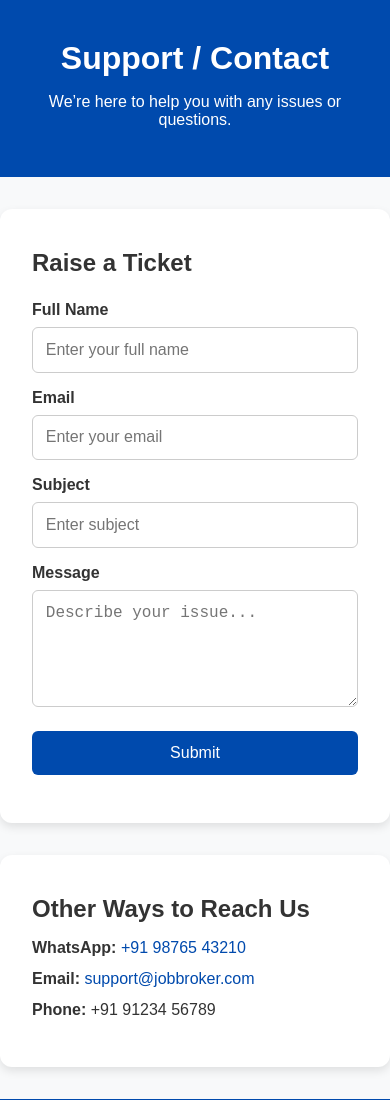
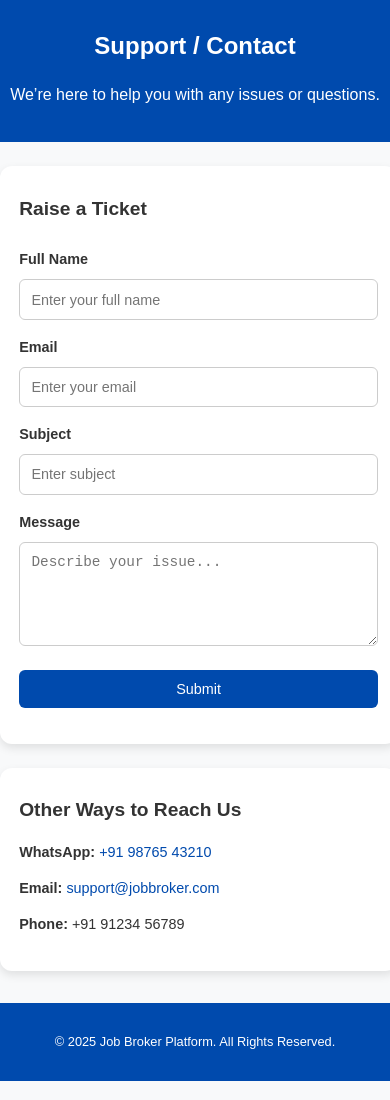
Before and after one commit to APS-IITM/jobbroker, a plain HTML site: page support.html in a window 390 px wide. Shown: the top 1100 px of the page. Drawn offline with Linux system fonts and the light colour scheme; files whose address does not match are found by name.

Commit message:
Enhance support.css with responsive design
Added responsive design styles for tablets and mobile phones.

```diff
--- a/SupportContact/support.css
+++ b/SupportContact/support.css
@@ -1,8 +1,10 @@
+/* Base styles */
 body {
     font-family: "Poppins", sans-serif;
     margin: 0;
     background: #f8f9fa;
     color: #333;
+    line-height: 1.6;
 }
 
 header {
@@ -18,6 +20,7 @@ h1, h2 {
 
 .contact-form, .contact-details {
     background: white;
+    width: 90%;
     max-width: 600px;
     margin: 2rem auto;
     padding: 2rem;
@@ -41,6 +44,8 @@ input, textarea {
     border: 1px solid #ccc;
     border-radius: 6px;
     font-size: 1rem;
+    width: 100%;
+    box-sizing: border-box;
 }
 
 button {
@@ -52,6 +57,7 @@ button {
     border-radius: 6px;
     font-size: 1rem;
     cursor: pointer;
+    transition: 0.3s;
 }
 
     button:hover {
@@ -72,6 +78,7 @@ button {
 
 .contact-details li {
     margin: 0.8rem 0;
+    font-size: 1rem;
 }
 
 .contact-details a {
@@ -85,4 +92,71 @@ footer {
     background: #004aad;
     color: white;
     margin-top: 2rem;
+    font-size: 0.9rem;
 }
+
+/* ======== Responsive Design ======== */
+
+/* For tablets (?768px) */
+@media (max-width: 768px) {
+    header {
+        padding: 1.5rem 1rem;
+    }
+
+    h1 {
+        font-size: 1.8rem;
+    }
+
+    .contact-form, .contact-details {
+        width: 95%;
+        padding: 1.5rem;
+    }
+
+    button {
+        font-size: 0.95rem;
+        padding: 0.7rem;
+    }
+}
+
+/* For mobile phones (?480px) */
+@media (max-width: 480px) {
+    header {
+        padding: 1.2rem 0.5rem;
+    }
+
+    h1 {
+        font-size: 1.5rem;
+    }
+
+    h2 {
+        font-size: 1.2rem;
+    }
+
+    .contact-form, .contact-details {
+        padding: 1.2rem;
+        margin: 1.5rem auto;
+        width: 92%;
+    }
+
+    label {
+        font-size: 0.9rem;
+    }
+
+    input, textarea {
+        font-size: 0.9rem;
+        padding: 0.7rem;
+    }
+
+    button {
+        font-size: 0.9rem;
+        padding: 0.7rem;
+    }
+
+    .contact-details li {
+        font-size: 0.9rem;
+    }
+
+    footer {
+        font-size: 0.8rem;
+    }
+}
```
